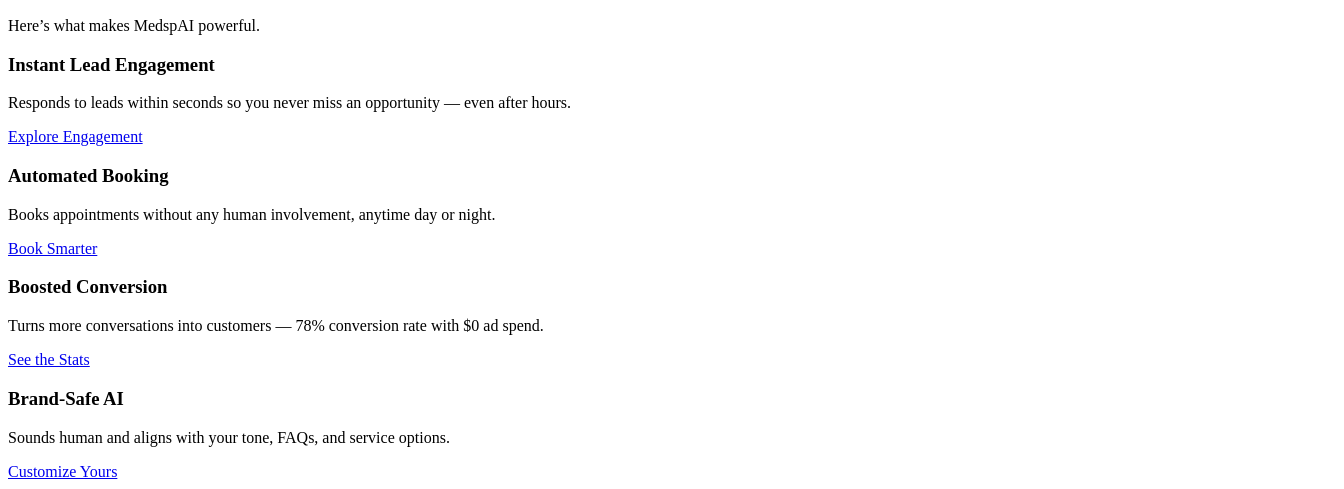
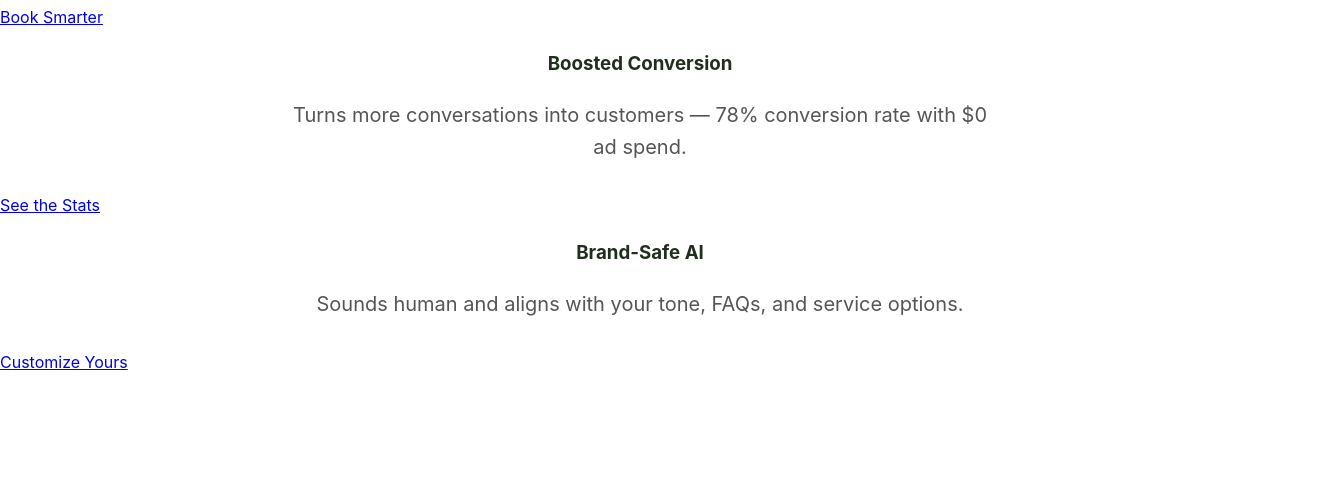
Before and after one commit to MedspAIDev/medspai, a plain HTML site: page features.html in a window 1280 px wide. Shown: the part 567-1056 px from the top of the page, 1344 px wide, since content can reach past the window. After the commit the page ends 942 px from the top, so only its background shows below. Drawn offline with Linux system fonts and the light colour scheme; the site is published under a folder, as on GitHub Pages, so addresses that start at the root find nothing.

Commit message:
Update features.html

```diff
--- a/features.html
+++ b/features.html
@@ -5,7 +5,7 @@
   <meta name="viewport" content="width=device-width, initial-scale=1.0">
   <meta name="description" content="MedspAI - 24/7 AI Assistant for Med Spas. Capture leads, book patients, and grow revenue on autopilot.">
   <title>MedspAI | Never Miss a Lead Again</title>
-  <link rel="stylesheet" href="/style.css?v=9">
+  <link rel="stylesheet" href="style.css?v=9">
 </head>
 
 <body>
```
